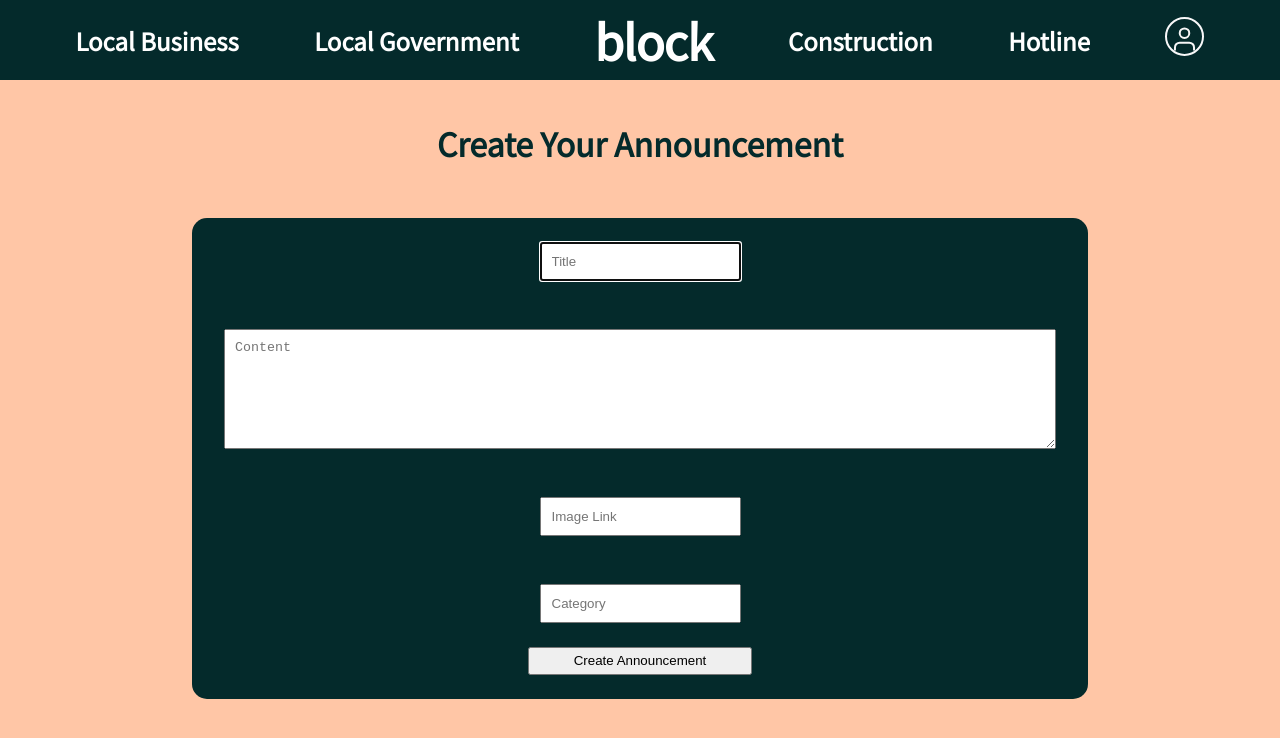
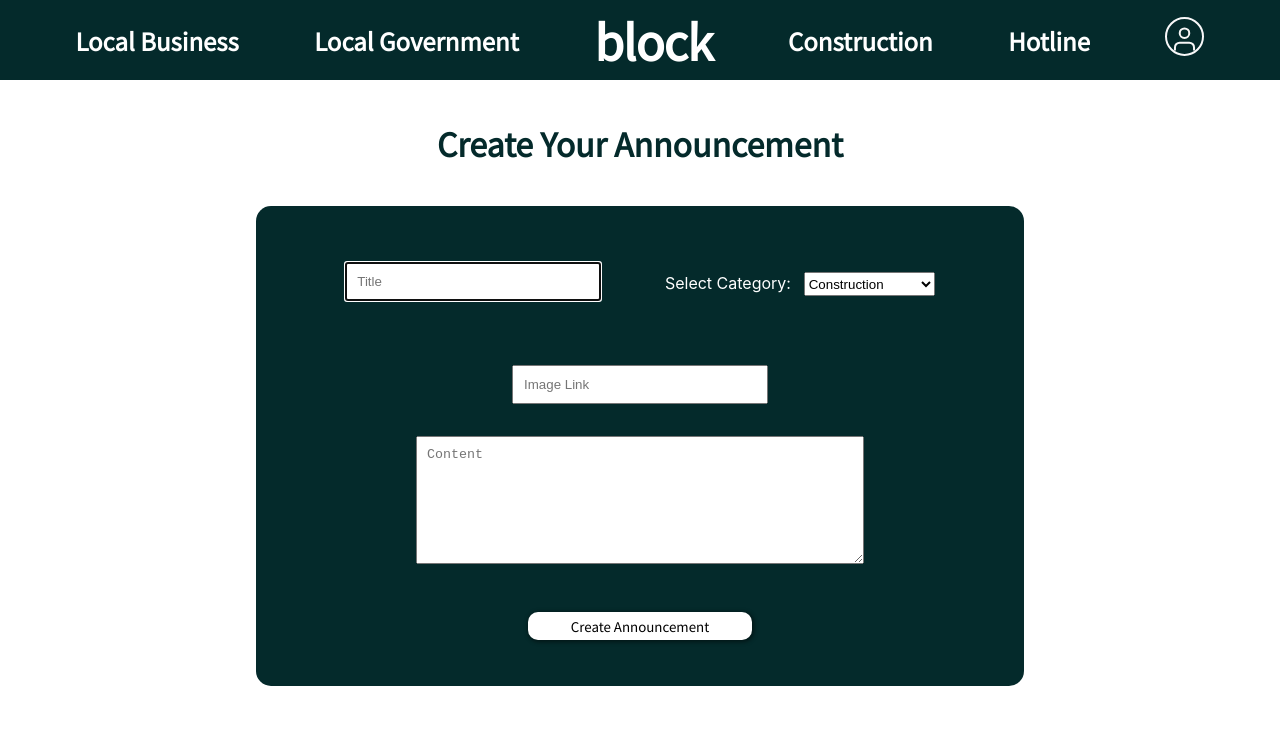
Before and after one commit to demurphy16/Block-App, a React (Create React App) app in the folder client/: page /announcements/create in a window 1280 px wide. Shown: the top 738 px of the page. Built offline with nearby package versions, Linux system fonts and the light colour scheme.

Commit message:
finished styling the create announcement page

```diff
--- a/client/src/screens/PostCreate/PostCreate.css
+++ b/client/src/screens/PostCreate/PostCreate.css
@@ -2,7 +2,7 @@
   padding-top: 5vh;
   text-align: center;
   font-family: var(--font-noto);
-  background-color: #FFC6A6;
+  background-color: rgba(244, 231, 224 50%);
   color: rgba(4, 42, 43, 4.3);
 }
 
@@ -10,7 +10,7 @@
   display: flex;
   justify-content: center;
   align-items: center;
-  background-color: #FFC6A6;
+  background-color: rgba(244, 231, 224 50%);
   /* border: 2px solid red; */
   height: 100%;
 }
@@ -21,28 +21,65 @@
   /* border: 2px solid green; */
   border-radius: 15px;
   background-color: rgba(4, 42, 43, 4.3);
-  margin-bottom: 17vh;
-  width: 70vw;
+  margin-bottom: 20vh;
+  width: 60vw;
+  height: 60vh;
 }
 .input {
-  margin: 3vh 0;
+  margin: 2vh 0;
   padding: 10px;
+  min-width: 20vw;
+}
+.title-category {
+  display: flex;
+  flex-direction: row;
+  justify-content: space-evenly;
+  width: 60vw;
+  margin-top: 1vh;
+}
+
+.dropdown {
+  max-height: 5vh;
+  margin-top: 7.3vh;
+  margin-right: 2vw;
+}
+
+.label-cat {
+  color: white;
+  margin-right: 1vw;
 }
 
 .input-content {
-  min-width: 65vw;
-  max-width: 65vw;
-  min-height: 15vh;
+  min-width: 35vw;
+  min-height: 16vh;
+  order: 3;
+}
+.input-category {
+  order: 1;
+  min-width: 5vw;
+  min-height: 3vh;
+  max-height: 4vh;
+}
+.input-title {
+  order: 0;
+  margin-top: 6vh;
+  margin-left: 2vw;
+}
+.input-image-link {
+  order: 2;
+  margin-top: 6vh;
 }
 
 .submit-button {
-  margin-bottom: 3vh;
+  margin-top: 4vh;
   cursor: pointer;
   transition-duration: .3s;
   height: 3.5vh;
   width: 17.5vw;
+  order: 4;
+  background-color: white;
+  font-family: var(--font-noto);
+  border: none;
+  box-shadow: 1px 1px 4px 1px rgba(0, 0, 0, 0.486);
+  border-radius: 10px;
 }
-.submit-button:hover {
-  height: 4vh;
-  width: 18vw;
-}
--- a/client/src/screens/PostCreate/PostCreate.jsx
+++ b/client/src/screens/PostCreate/PostCreate.jsx
@@ -37,8 +37,9 @@ const PostCreate = (props) => {
       <div className="form-container">
         <form className="create-form" onSubmit={handleSubmit}>
           <div className="input-container">
+            <div className="title-category">
               <input
-            className="input input-name"
+                className="input input-title"
                 placeholder="Title"
                 value={announcement.title}
                 name="title"
@@ -46,6 +47,23 @@ const PostCreate = (props) => {
                 autoFocus
                 onChange={handleChange}
               />
+              <div className="dropdown">
+              <label className="label-cat">Select Category:</label>
+              <select
+                className="input-category"
+                value={announcement.category}
+                name="category"
+                required
+                onChange={handleChange}>
+                <option>Construction</option>
+                <option>Event</option>
+                <option>Local Government</option>
+                <option>Resources</option>
+                <option>Neighborhood</option>
+                <option>Local Business</option>
+            </select>
+              </div>
+              </div>
           <textarea
             className="input input-content"
             placeholder="Content"
@@ -62,14 +80,6 @@ const PostCreate = (props) => {
             required
             onChange={handleChange}
           />
-          <input
-            className="input input-category"
-            placeholder="Category"
-            value={announcement.category}
-            name="category"
-            required
-            onChange={handleChange}
-          />
           <button type="submit" className="submit-button">
               Create Announcement
           </button>
```
Lines whose indentation alone changed are shown as unchanged.
